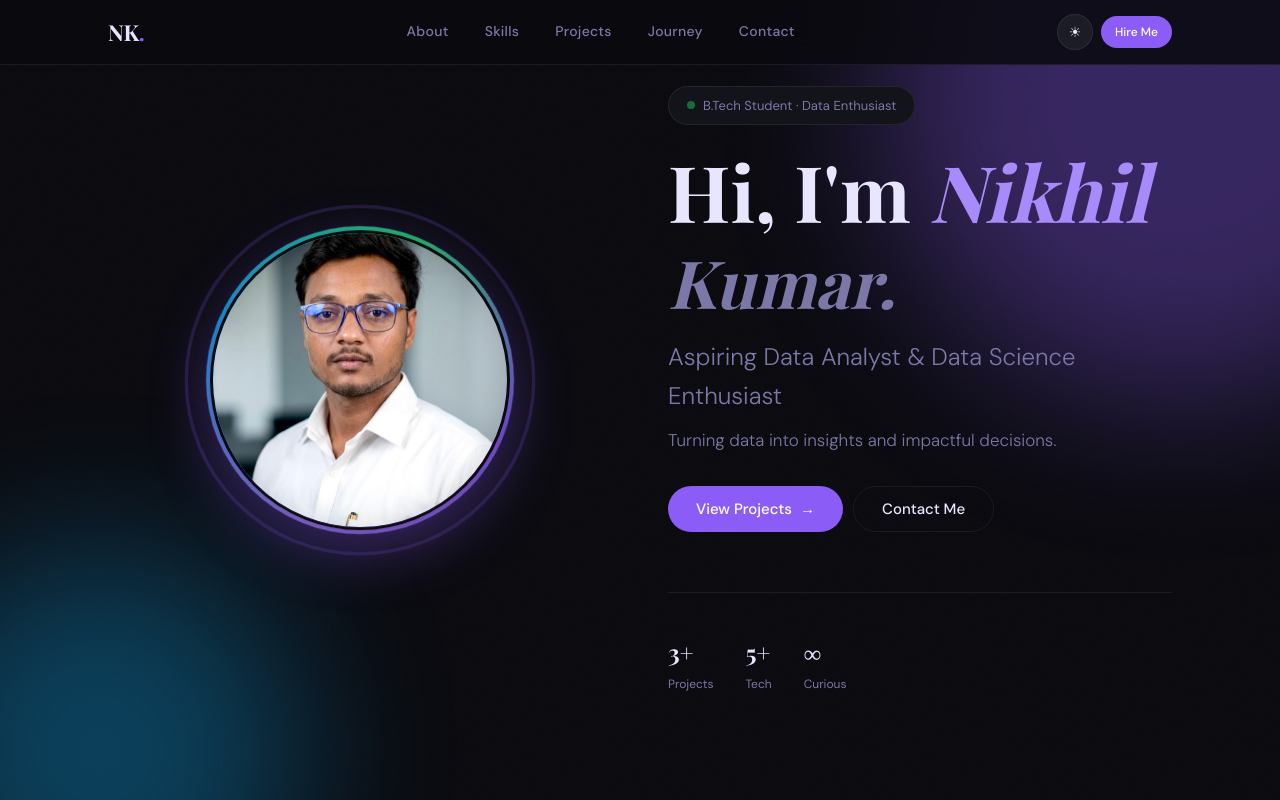
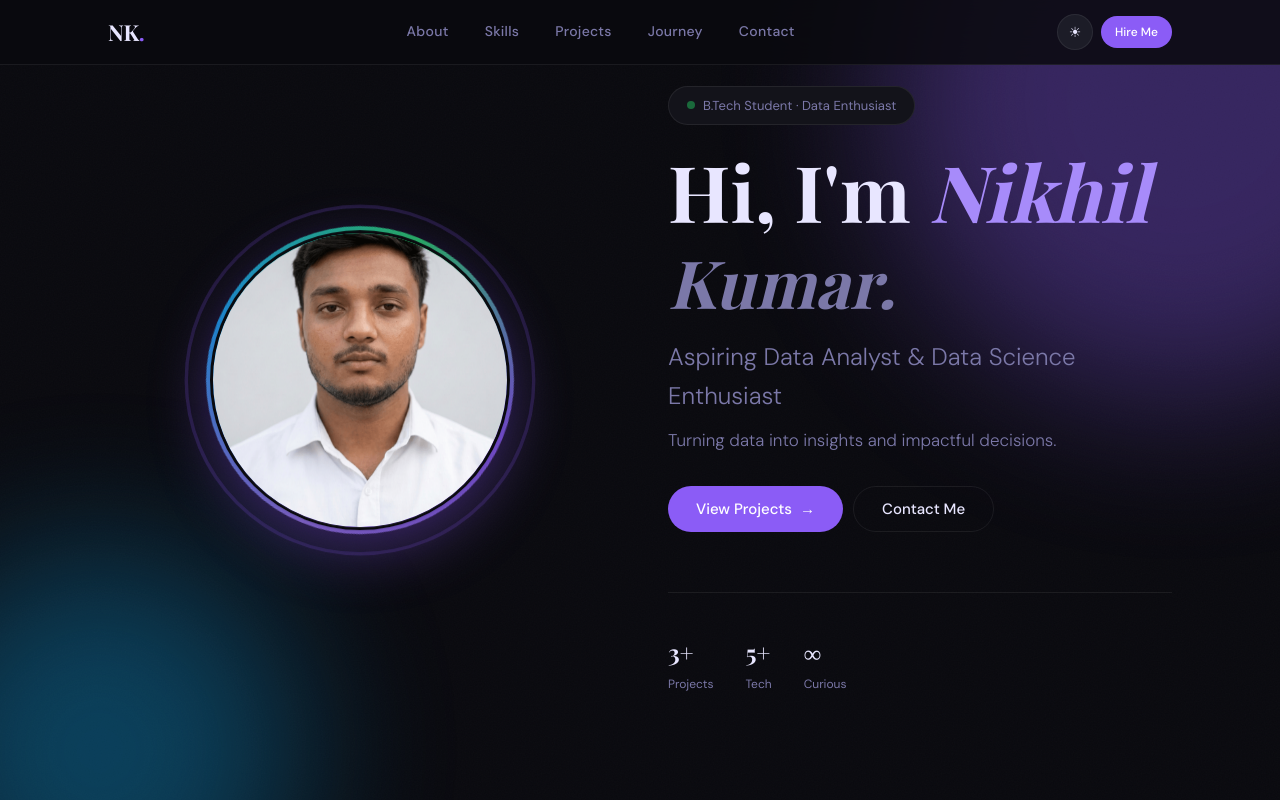
Before and after one commit to nikhilkumar7512/Portfolio, a React (Create React App) app: page / in a window 1280 px wide. Shown: the top 800 px of the page. Built offline with nearby package versions, Linux system fonts and the light colour scheme; a web font is replaced by a local one.

Commit message:
Changed profile photo

```diff
--- a/src/Portfolio.jsx
+++ b/src/Portfolio.jsx
@@ -71,7 +71,7 @@ export default function Portfolio() {
   const [copied, setCopied] = useState(false);
 
   // ========== APNI IMAGE YAHAN SET KARO ==========
-  const profileImage = "/assets/profile.png"; // Apni image ka path yahan daalo
+  const profileImage =  "/assets/profile_picture.png"; // Apni image ka path yahan daalo
 
   // ========== APNI LINKS YAHAN SET KARO ==========
   const socialLinks = {
```
Also changed, not shown: public/assets/profile_picture.png (added), src/profile_picture.png (added).
